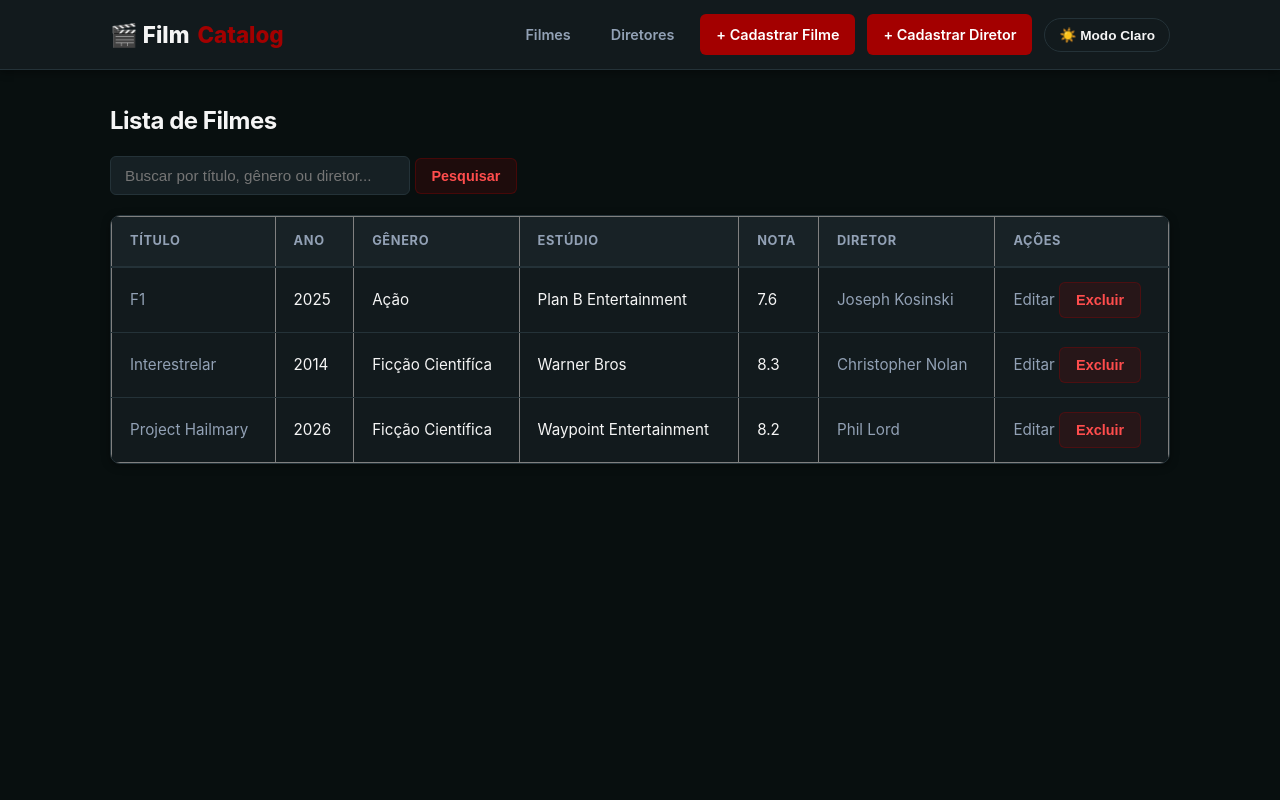
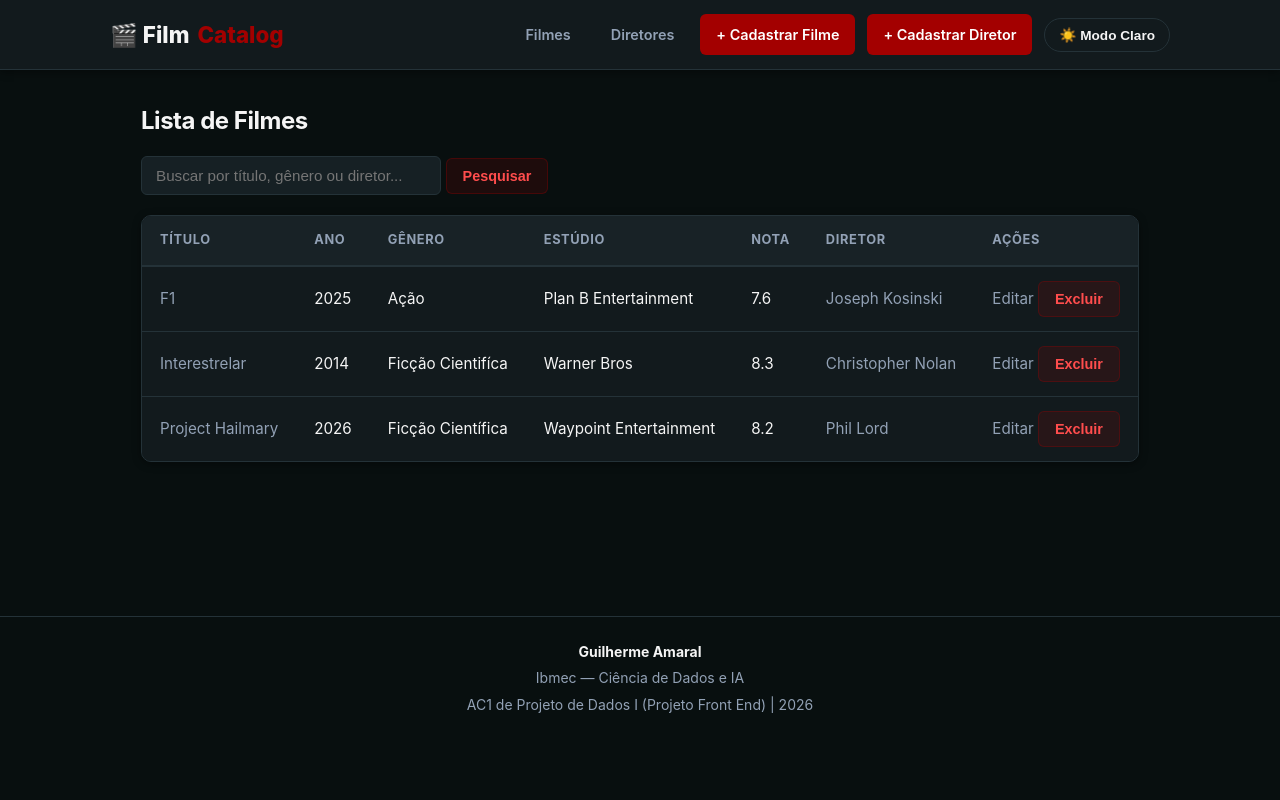
Before and after one commit to MechanicalSpider26/catalogo_filmes, a Flask app: page / in a window 1280 px wide. Run offline with Flask 3, Linux system fonts and the light colour scheme; data comes from the database, SQL or seed files in the repository.

Commit message:
footer adicionado

```diff
--- a/static/style.css
+++ b/static/style.css
@@ -368,3 +368,35 @@
   font-weight: 600;
   color: var(--text-main);
 }
+
+/* Garante que o footer fique no rodapé da página mesmo com pouco conteúdo */
+body {
+    display: flex;
+    flex-direction: column;
+    min-height: 100vh;
+}
+
+.main-footer {
+    margin-top: auto;
+    padding: 24px 0;
+    /* Usa a variável de fundo de card/container do projeto sem valor estático fixo */
+    background-color: var(--card-bg);
+    border-top: 1px solid var(--border-color);
+    color: var(--text-muted);
+    font-size: 0.875rem;
+    text-align: center;
+    transition: background-color 0.3s, color 0.3s, border-color 0.3s;
+}
+
+.footer-container {
+    max-width: 1200px;
+    margin: 0 auto;
+    padding: 0 20px;
+    display: flex;
+    flex-direction: column;
+    gap: 4px;
+}
+
+.footer-container strong {
+    color: var(--text-main);
+}
--- a/templates/base.html
+++ b/templates/base.html
@@ -51,4 +51,11 @@
         }
     </script>
 </body>
+<footer class="main-footer">
+    <div class="footer-container">
+        <p><strong>Guilherme Amaral</strong></p>
+        <p>Ibmec — Ciência de Dados e IA</p>
+        <p>AC1 de Projeto de Dados I (Projeto Front End) | 2026</p>
+    </div>
+</footer>
 </html>
--- a/templates/lista.html
+++ b/templates/lista.html
@@ -23,7 +23,7 @@
 
 {% if filmes %}
     <div class="table-wrapper">
-        <table border="1" cellpadding="8">
+        <table border="0" cellpadding="8">
             <thead>
                 <tr>
                     <th>Título</th>
```
